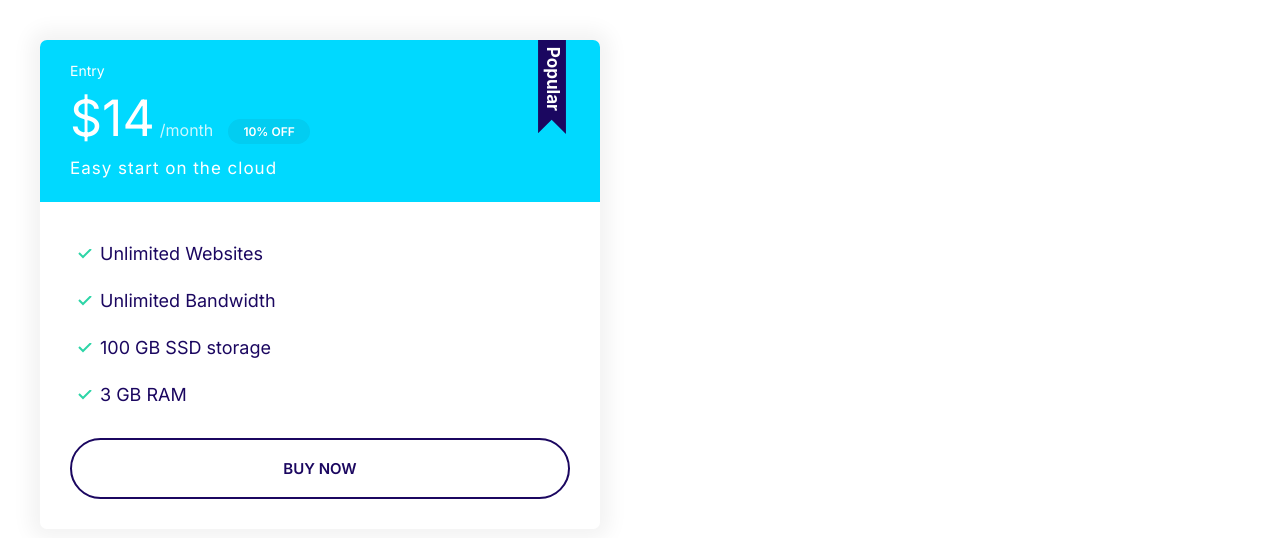
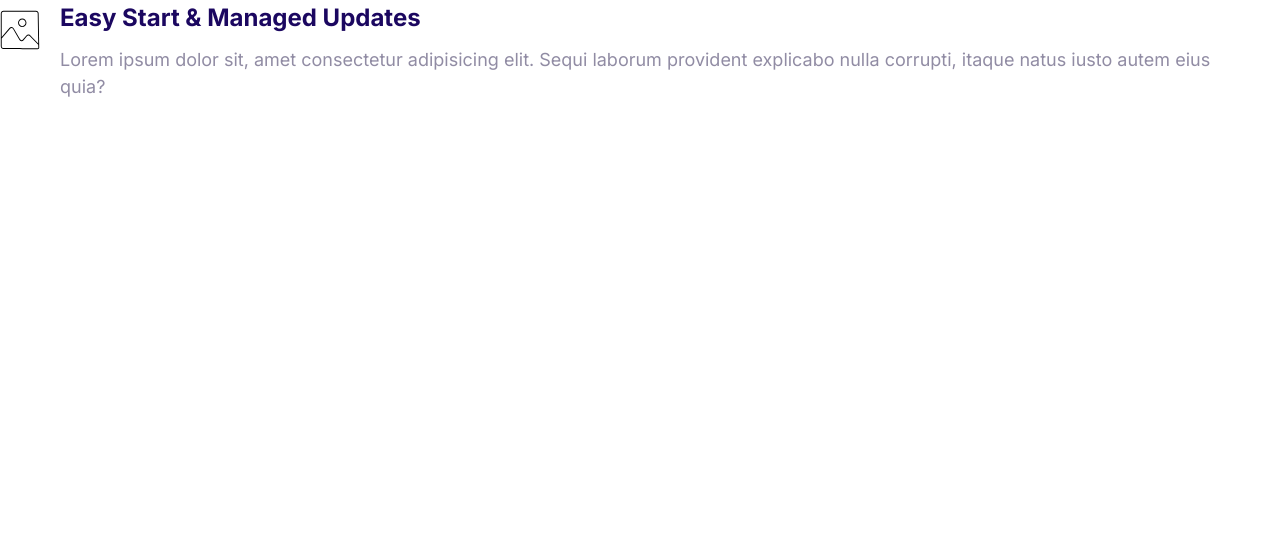
Before and after one commit to Laoluwapo/moshify-clone, a plain HTML site: page index.html in a window 1280 px wide. Drawn offline with Linux system fonts and the light colour scheme.

Commit message:
Build the media component.

```diff
--- a/css/style.css
+++ b/css/style.css
@@ -357,3 +357,21 @@ a{
         font-size: 1.7rem;
     }
 }
+
+/* MEDIA */
+
+.media {
+    display: flex;
+}
+
+.media__title {
+    margin-top: 0;
+}
+
+.media__body {
+    margin: 0 2rem;
+}
+
+.media__image {
+    margin-top: 1rem;
+}
--- a/index.html
+++ b/index.html
@@ -18,26 +18,19 @@
     <link rel="stylesheet" href="css/style.css" />
   </head>
   <body>
-    <div style="width: 50%; padding: 4rem">
-      <div class="plan plan--popular">
-        <div class="card card--secondary">
-          <header class="card__header">
-            <h3 class="plan__name">Entry</h3>
-            <span class="plan__price">$14</span>
-            <span class="plan__billing-cycle">/month</span>
-            <span class="badge badge--secondary badge--small">10% OFF</span>
-            <span class="plan__description">Easy start on the cloud</span>
-          </header>
-          <div class="card__body">
-            <ul class="list list--tick">
-              <li class="list__item">Unlimited Websites</li>
-              <li class="list__item">Unlimited Bandwidth</li>
-              <li class="list__item">100 GB SSD storage</li>
-              <li class="list__item">3 GB RAM</li>
-            </ul>
-            <button class="btn btn--outline btn--block">Buy Now</button>
-          </div>
-        </div>
+    <div class="media">
+      <div class="media__image">
+        <svg class="icon icon--primary">
+          <use xlink:href="images/sprite.svg#snap"></use>
+        </svg>
+      </div>
+      <div class="media__body">
+        <h3 class="media__title">Easy Start & Managed Updates</h3>
+        <p>
+          Lorem ipsum dolor sit, amet consectetur adipisicing elit. Sequi
+          laborum provident explicabo nulla corrupti, itaque natus iusto autem
+          eius quia?
+        </p>
       </div>
     </div>
   </body>
```
Also changed, not shown: components/media.html (added, +14 -0 lines).
